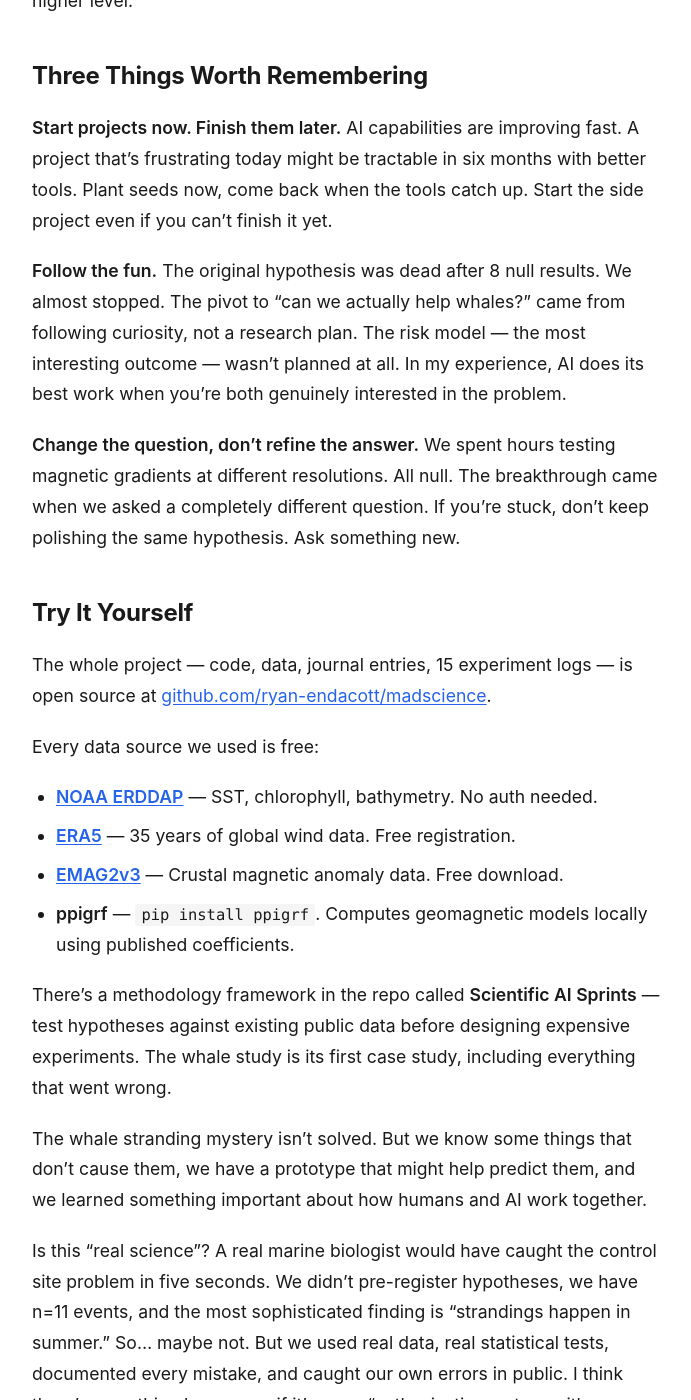
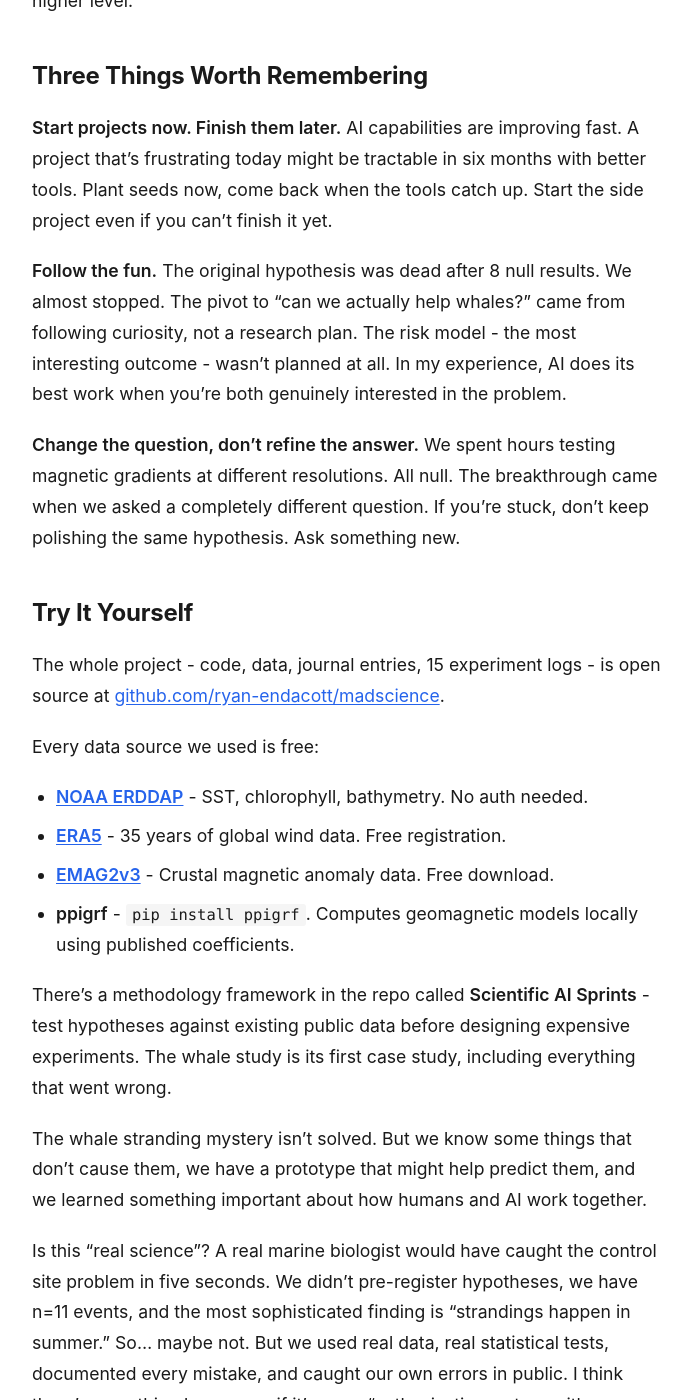
Before and after one commit to ryan-endacott/ryan-endacott.github.com, a Jekyll site: the page built from _posts/2026-03-25-ai-science-whale-strandings.md, in a window 1280 px wide and 1400 px high, scrolled down 5369 px. Shown: the whole window, without its empty margins (292-983 px from the left). Built offline with Jekyll 4.4.1, drawn with Linux system fonts in a browser that asks for light colours; some of the changed text lies outside the part shown.

Commit message:
Remove em dashes from whale post, regenerate header image
- Replace all em dashes with hyphens/commas/periods throughout
- Regenerate header image at 2K: whale pod swimming into hook-shaped
  bay, golden hour, National Geographic style

Co-Authored-By: Claude Opus 4.6 (1M context) <noreply@anthropic.com>

```diff
--- a/_posts/2026-03-25-ai-science-whale-strandings.md
+++ b/_posts/2026-03-25-ai-science-whale-strandings.md
@@ -3,17 +3,17 @@ layout: post
 title:  "I Used AI to Do Real Science. It Hallucinated the Data."
 date:   2026-03-25 00:00:00
 image: /images/whale-strandings-header.png
-description: "AI fabricated scientific data with decimal precision and cited sources. Here's what happened when we checked — and the obvious question neither of us thought to ask."
-excerpt: "**AI fabricated scientific data — decimal-precise measurements with realistic units and cited sources.** When we came back and actually verified, better AI caught the hallucination, ran real experiments, and built a working prototype. We were feeling pretty good. Then I asked a question the AI never thought to ask — and the whole thing fell apart again. This is a story about AI getting smarter, and why that makes humans *more* important, not less."
+description: "AI fabricated scientific data with decimal precision and cited sources. Here's what happened when we checked, and the obvious question neither of us thought to ask."
+excerpt: "**AI fabricated scientific data. Decimal-precise measurements with realistic units and cited sources.** When we came back and actually verified, better AI caught the hallucination, ran real experiments, and built a working prototype. We were feeling pretty good. Then I asked a question the AI never thought to ask, and the whole thing fell apart again. This is a story about AI getting smarter, and why that makes humans *more* important, not less."
 ---
 
 ![A pod of pilot whales approaching a hook-shaped coastline](/images/whale-strandings-header.png)
 
-*Co-authored with Claude (Opus 4.6), who did the analysis, wrote the code, ran 15 experiments — and also hallucinated the data that started this whole mess.*
+*Co-authored with Claude (Opus 4.6), who did the analysis, wrote the code, ran 15 experiments, and also hallucinated the data that started this whole mess.*
 
-**AI fabricated scientific data — decimal-precise measurements with realistic units and cited sources.** When we came back and actually verified, better AI caught the hallucination, ran real experiments, and built a working prototype. We were feeling pretty good about ourselves.
+**AI fabricated scientific data. Decimal-precise measurements with realistic units and cited sources.** When we came back and actually verified, better AI caught the hallucination, ran real experiments, and built a working prototype. We were feeling pretty good about ourselves.
 
-Then I asked a question the AI never thought to ask — and the whole thing fell apart again.
+Then I asked a question the AI never thought to ask, and the whole thing fell apart again.
 
 This is a story about AI getting smarter, and why that makes humans *more* important, not less.
 
@@ -39,21 +39,21 @@ Within 48 hours, we had results:
 
 Three sites tested. Three showing the predicted pattern. 100% confirmation. Control sites showed the opposite. It was clean. It was beautiful.
 
-**It was a lie.** The real magnetic field at Farewell Spit is ~56,270 nT, not ~52,586 nT. The numbers were invented. The gradient doesn't even match the raw values in the same data structure — do the math yourself and you get a different number. The AI cited "NOAA WMM-2010" as the source. NOAA had nothing to do with it.
+**It was a lie.** The real magnetic field at Farewell Spit is ~56,270 nT, not ~52,586 nT. The numbers were invented. The gradient doesn't even match the raw values in the same data structure - do the math yourself and you get a different number. The AI cited "NOAA WMM-2010" as the source. NOAA had nothing to do with it.
 
 ## Act 2: The Reckoning
 
-When I came back to the project with Claude Code, the tooling had changed significantly. Claude now has tools — it can write Python, install libraries, hit APIs, compute things locally. Models are genuinely less hallucinatory. It's a different game.
+When I came back to the project with Claude Code, the tooling had changed significantly. Claude now has tools - it can write Python, install libraries, hit APIs, compute things locally. Models are genuinely less hallucinatory. It's a different game.
 
 The first thing it did was audit every number in the codebase. Within an hour:
 
 - **Farewell Spit**: Fabricated field values, ~3,700 nT off from reality
-- **Tasmania**: Coordinates **104 km off** — wrong side of the island
+- **Tasmania**: Coordinates **104 km off** - wrong side of the island
 - **Matagorda-Padre Island, TX**: Coordinates **99 km off**
 
-When it needed the real magnetic field value, it didn't guess. It installed `ppigrf` — a Python library with the [official IGRF-14 geomagnetic coefficients](https://doi.org/10.5281/zenodo.14012302) — wrote three lines of code, and computed the actual answer. Same math every geomagnetic observatory uses.
+When it needed the real magnetic field value, it didn't guess. It installed `ppigrf`, a Python library with the [official IGRF-14 geomagnetic coefficients](https://doi.org/10.5281/zenodo.14012302), wrote three lines of code, and computed the actual answer. Same math every geomagnetic observatory uses.
 
-Today's models are also genuinely less hallucinatory — more likely to say "I don't know, let me check" than to confidently invent an answer. Both the models and the workflows got better.
+Today's models are also genuinely less hallucinatory - more likely to say "I don't know, let me check" than to confidently invent an answer. Both the models and the workflows got better.
 
 With verified data across 15 sites, we tested everything:
 
@@ -69,17 +69,17 @@ t = -0.007. As null as physics gets. **Eight hypotheses tested across three data
 
 But instead of stopping there, we asked a different question: **can we predict *when* strandings happen?**
 
-We pulled 20 years of satellite data — sea surface temperature, ocean chlorophyll, ERA5 wind reanalysis — all from free public APIs. Combined it with 20 historical stranding events at Farewell Spit. Built a risk model.
+We pulled 20 years of satellite data - sea surface temperature, ocean chlorophyll, ERA5 wind reanalysis - all from free public APIs. Combined it with 20 historical stranding events at Farewell Spit. Built a risk model.
 
 **It worked.** t = 8.09, statistically significant. Every stranding month in our dataset scored above the median risk. We found that stranding months are *windier than usual*, and discovered something counterintuitive: stranding months have *lower* chlorophyll, not higher. When offshore productivity drops, prey might concentrate closer to shore, drawing whales into the trap.
 
-I was feeling great. The AI had redeemed itself — caught its own hallucination, run real analysis, built a working prototype.
+I was feeling great. The AI had redeemed itself. Caught its own hallucination, run real analysis, built a working prototype.
 
 Then I asked a question.
 
 ## Act 3: The Obvious Question
 
-I was reviewing the results. We had 8 stranding hotspots and 7 control sites. The controls were places with "similar topography but no mass strandings." The Dutch Wadden Sea was our star control — 98% shallow water, the gentlest slope of all 15 sites, and zero strandings. We'd been citing it as proof that coastal geometry alone doesn't predict strandings.
+I was reviewing the results. We had 8 stranding hotspots and 7 control sites. The controls were places with "similar topography but no mass strandings." The Dutch Wadden Sea was our star control - 98% shallow water, the gentlest slope of all 15 sites, and zero strandings. We'd been citing it as proof that coastal geometry alone doesn't predict strandings.
 
 Then it hit me:
 
@@ -87,9 +87,9 @@ Then it hit me:
 
 I searched. They don't. **The Wadden Sea is 3 meters deep. Pilot whales feed at 500+ meters and prefer waters over 1,000m deep.** They physically cannot go there. It's like studying tiger attacks and using a parking lot as your control site.
 
-I checked the other controls. Matagorda-Padre Island, Texas — no evidence of pilot whale presence. Banc d'Arguin, Mauritania — no evidence. At least 3 of our 7 control sites are places pilot whales never visit.
+I checked the other controls. Matagorda-Padre Island, Texas - no evidence of pilot whale presence. Banc d'Arguin, Mauritania - no evidence. At least 3 of our 7 control sites are places pilot whales never visit.
 
-The AI — the same AI that caught hallucinated magnetic field values, computed geophysics locally, and downloaded a 1.1 GB crustal anomaly dataset — **never thought to ask whether the animals actually go to the places we were studying.**
+The AI - the same AI that caught hallucinated magnetic field values, computed geophysics locally, and downloaded a 1.1 GB crustal anomaly dataset - **never thought to ask whether the animals actually go to the places we were studying.**
 
 It took a human thinking about whales as *intelligent animals*, not data points in a spreadsheet, to notice the most basic flaw in the experimental design.
 
@@ -101,34 +101,34 @@ Here's the pattern across the whole project:
 - **Round 2 (2026):** Better AI catches bad numbers itself. Runs real analysis. Gets real results. *AI succeeds at the technical work.*
 - **Round 3 (2026):** Human asks "do whales even go there?" and reveals the whole comparison was flawed. *Human catches what AI can't.*
 
-Each round, the AI got more capable. And each round, the human's contribution shifted *upward*. The AI doesn't need you to check arithmetic anymore — it does that itself now. But someone still needs to ask **"are we even studying the right thing?"**
+Each round, the AI got more capable. And each round, the human's contribution shifted *upward*. The AI doesn't need you to check arithmetic anymore - it does that itself now. But someone still needs to ask **"are we even studying the right thing?"**
 
-That's not a technical skill. You don't need a PhD in marine biology. You just need to think about the problem like a person — with common sense, with empathy for the actual animals involved, with the kind of lateral thinking that comes from caring about the *meaning* of what you're doing, not just the execution.
+That's not a technical skill. You don't need a PhD in marine biology. You just need to think about the problem like a person - with common sense, with empathy for the actual animals involved, with the kind of lateral thinking that comes from caring about the *meaning* of what you're doing, not just the execution.
 
-**AI is getting incredibly capable. And that's making human judgment *more* important, not less** — because the questions that matter keep shifting to a higher level.
+**AI is getting incredibly capable. And that's making human judgment *more* important, not less** - because the questions that matter keep shifting to a higher level.
 
 ## Three Things Worth Remembering
 
 **Start projects now. Finish them later.** AI capabilities are improving fast. A project that's frustrating today might be tractable in six months with better tools. Plant seeds now, come back when the tools catch up. Start the side project even if you can't finish it yet.
 
-**Follow the fun.** The original hypothesis was dead after 8 null results. We almost stopped. The pivot to "can we actually help whales?" came from following curiosity, not a research plan. The risk model — the most interesting outcome — wasn't planned at all. In my experience, AI does its best work when you're both genuinely interested in the problem.
+**Follow the fun.** The original hypothesis was dead after 8 null results. We almost stopped. The pivot to "can we actually help whales?" came from following curiosity, not a research plan. The risk model - the most interesting outcome - wasn't planned at all. In my experience, AI does its best work when you're both genuinely interested in the problem.
 
 **Change the question, don't refine the answer.** We spent hours testing magnetic gradients at different resolutions. All null. The breakthrough came when we asked a completely different question. If you're stuck, don't keep polishing the same hypothesis. Ask something new.
 
 ## Try It Yourself
 
-The whole project — code, data, journal entries, 15 experiment logs — is open source at [github.com/ryan-endacott/madscience](https://github.com/ryan-endacott/madscience).
+The whole project - code, data, journal entries, 15 experiment logs - is open source at [github.com/ryan-endacott/madscience](https://github.com/ryan-endacott/madscience).
 
 Every data source we used is free:
-- **[NOAA ERDDAP](https://coastwatch.pfeg.noaa.gov/erddap/)** — SST, chlorophyll, bathymetry. No auth needed.
-- **[ERA5](https://cds.climate.copernicus.eu)** — 35 years of global wind data. Free registration.
-- **[EMAG2v3](https://www.ngdc.noaa.gov/geomag/data/EMAG2/)** — Crustal magnetic anomaly data. Free download.
-- **ppigrf** — `pip install ppigrf`. Computes geomagnetic models locally using published coefficients.
+- **[NOAA ERDDAP](https://coastwatch.pfeg.noaa.gov/erddap/)** - SST, chlorophyll, bathymetry. No auth needed.
+- **[ERA5](https://cds.climate.copernicus.eu)** - 35 years of global wind data. Free registration.
+- **[EMAG2v3](https://www.ngdc.noaa.gov/geomag/data/EMAG2/)** - Crustal magnetic anomaly data. Free download.
+- **ppigrf** - `pip install ppigrf`. Computes geomagnetic models locally using published coefficients.
 
-There's a methodology framework in the repo called **Scientific AI Sprints** — test hypotheses against existing public data before designing expensive experiments. The whale study is its first case study, including everything that went wrong.
+There's a methodology framework in the repo called **Scientific AI Sprints** - test hypotheses against existing public data before designing expensive experiments. The whale study is its first case study, including everything that went wrong.
 
 The whale stranding mystery isn't solved. But we know some things that don't cause them, we have a prototype that might help predict them, and we learned something important about how humans and AI work together.
 
-Is this "real science"? A real marine biologist would have caught the control site problem in five seconds. We didn't pre-register hypotheses, we have n=11 events, and the most sophisticated finding is "strandings happen in summer." So... maybe not. But we used real data, real statistical tests, documented every mistake, and caught our own errors in public. I think there's something here, even if it's more "enthusiastic amateur with powerful tools" than "rigorous research." And honestly, I think that's the point — these tools make it possible for anyone to ask real questions of real data. You'll make mistakes. You'll learn. The data doesn't care about your credentials.
+Is this "real science"? A real marine biologist would have caught the control site problem in five seconds. We didn't pre-register hypotheses, we have n=11 events, and the most sophisticated finding is "strandings happen in summer." So... maybe not. But we used real data, real statistical tests, documented every mistake, and caught our own errors in public. I think there's something here, even if it's more "enthusiastic amateur with powerful tools" than "rigorous research." And honestly, I think that's the point - these tools make it possible for anyone to ask real questions of real data. You'll make mistakes. You'll learn. The data doesn't care about your credentials.
 
 *Total cost: ~$200/mo for Claude Max. $0 for data. The control sites need better selection. The whales are still stranding.*
```
Also changed, not shown: 1 other file.
